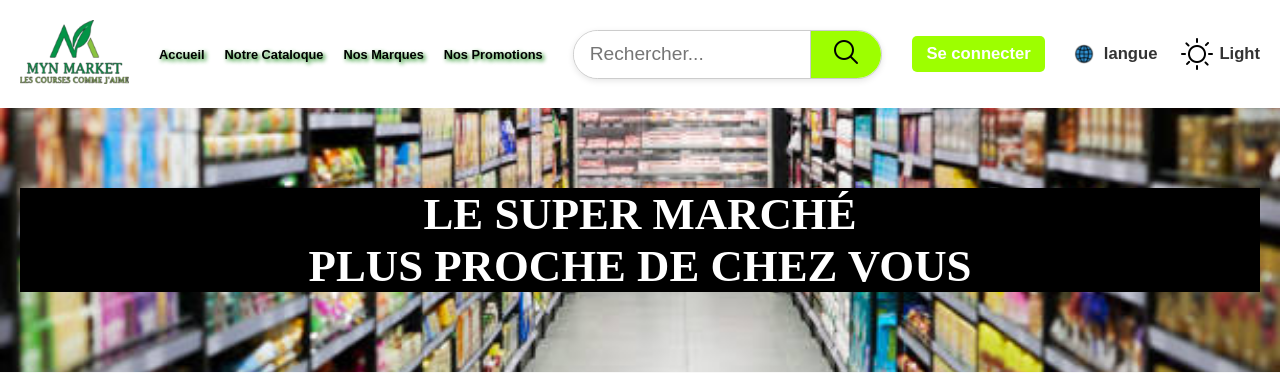
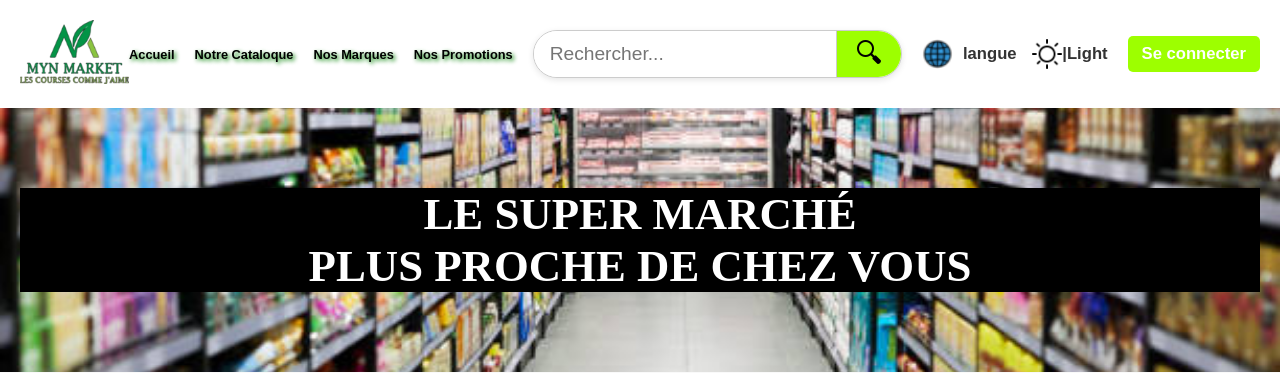
Before and after one commit to dazergf/Fullstack-E-Commerce-Platform-with-Python-Django-, a Django app: page / in a window 1280 px wide. Shown: the top 373 px of the page. Run offline with Django 5.2, Linux system fonts and the light colour scheme.

Commit message:
portofolio

```diff
--- a/MYN_maquet/MYN_maquet/static/header.css
+++ b/MYN_maquet/MYN_maquet/static/header.css
@@ -8,9 +8,9 @@
 header {
     font-size: 1rem;
     display: flex;
-    flex-wrap: wrap;
+    flex-wrap:nowrap;
 
-    gap: 30px;
+    gap: 0;
     align-items: center;
     padding: 20px;
     background-color:rgb(57, 56, 56);
@@ -22,8 +22,8 @@ header {
 
 .logo-container .logo {
     height: 5vw;
-    min-height: 50px;
-    max-height: 100px;
+    min-height: 30px;
+
 
 }
 
@@ -32,14 +32,15 @@ header {
     display: none;
     background: none;
     border: none;
-
+    width: 2.4vw;
+    min-width: 20px;
     cursor: pointer;
     align-items: center;
 }
 
 .menu-toggle img {
-    width: 24px;
-    margin-right: 8px;
+    width: 100%;
+
 }
 
 .menu_list {
@@ -71,8 +72,8 @@ header {
 /* Profil utilisateur */
 .profil {
     display: flex;
+    gap: 15px;
     align-items: center;
-    gap: 15px;
     position: relative;
 }
 
@@ -98,25 +99,38 @@ header {
 .profil a button:hover {
     background-color: #629c04;
 }
+/* search toggle */
+.search-toggle {
+    display: none;
 
+}
 
 /* Theme and language toggle */
 .theme-and-langage-bouton {
     display: none;
+    order: 1;
 }
 
 .theme-and-langage-container {
     display: flex;
     align-items: center;
     gap: 10px;
-    order: 1;
+
+    /* order: 1; */
+
 }
 .dark_light_toggle {
     display: flex;
     align-items: center;
-    gap: 6px;
+
+    margin: 0 5px;
     transition: background-color 0.5s ease;
 
+
+}
+.dark_light_toggle img{
+    width: 2.4vw;
+    min-width: 20px;
 }
 
 .dark_light_toggle:hover {
@@ -180,6 +194,9 @@ header {
         display: none;
         order: -1;
     }
+    .search-toggle {
+        display: block;
+    }
 
 }
 
@@ -197,7 +214,7 @@ header {
         order: 1;
         position: absolute;
         top: 110%;
-        left: 0;
+        right: 10px;
         z-index: 100;
         background-color: white;
         border: 1px solid #ccc;
@@ -210,10 +227,22 @@ header {
 
     .theme-and-langage-bouton {
         display: block;
-        order: 1;
+        height: 10px;
+        min-height: 27px;
+
+    }
+    .theme-and-langage-bouton img {
+       height: 100%;
+        width: auto;
+
 
     }
 
 
+}
+@media (max-width: 426px) {
+    .search-form button {
+        display: none;
+    }
 
 }
--- a/MYN_maquet/MYN_maquet/static/search_bar.css
+++ b/MYN_maquet/MYN_maquet/static/search_bar.css
@@ -2,10 +2,11 @@
 .search-container
 {
     flex-grow: 2;
+    margin: 0 20px;
 }
 .search-form {
     display: flex;
-    max-width: 500px;
+    width: 100%;
     background-color: #fff;
     border: 1px solid #ccc;
     border-radius: 25px;
--- a/MYN_maquet/MYN_maquet/static/select_langages.css
+++ b/MYN_maquet/MYN_maquet/static/select_langages.css
@@ -10,7 +10,7 @@
     gap: 10px;
     background-color: white;
     border: 1px solid #ccc;
-    padding: 8px 14px;
+    /* padding: 8px 14px; */
     border-radius: 5px;
     cursor: pointer;
     transition: background-color 0.5s ease;
@@ -29,15 +29,15 @@
 }
 
 .langue-toggle img {
-    width: 20px;
-    height: 20px;
+    width: 2.4vw;
+    min-width: 20px;
 }
 
 .langue-form {
     display: none;
     position: absolute;
     top: 110%;
-    left: 0;
+    right: 10px;
     z-index: 100;
     background-color: white;
     border: 1px solid #ccc;
--- a/MYN_maquet/MYN_maquet/templates/dark_ligth_bouton.html
+++ b/MYN_maquet/MYN_maquet/templates/dark_ligth_bouton.html
@@ -1,11 +1,11 @@
 {% load static %}
-<div>
+
     <button class="dark_light_toggle active" aria-label="Toggle Dark/Light Mode">
         <img src="{% static 'marquet/images/light_mode.png' %}" alt="Dark Mode" id="dark-light-icon">
-        <span class="toggle-text">Light</span>
+        <span class="toggle-text">|Light</span>
     </button>
 
-</div>
+
 <script>
     document.addEventListener("DOMContentLoaded", () => {
         const toggleButton = document.querySelector('.dark_light_toggle');
--- a/MYN_maquet/MYN_maquet/templates/header.html
+++ b/MYN_maquet/MYN_maquet/templates/header.html
@@ -10,7 +10,7 @@
     <!-- Menu de navigation -->
     <nav class="menu">
         <button class="menu-toggle" aria-label="Ouvrir le menu">
-            <img src="{% static 'marquet/images/liste-a-puces.png' %}" alt="Icône menu">
+            <img src="{% static 'marquet/images/menu-vertical.png' %}" alt="Icône menu">
         </button>
         <ul class="menu_list">
             <li><a href="{% url 'acceuil' %}">Accueil</a></li>
@@ -25,8 +25,11 @@
 
     <!-- Profil utilisateur -->
     <div class="profil">
+        <button class="search-toggle" aria-label="Ouvrir le menu de recherche">
+            <img src="{% static 'marquet/images/search_locate_find_6278.png' %}" alt="search icon image " >
+        </button>
         <button type="submit" class="theme-and-langage-bouton" aria-label="Ouvrir le menu des langages">
-            <img src="{% static 'marquet/images/menu-vertical.png' %}" alt="langage and theme icon image ">
+            <img src="{% static 'marquet/images/icons8-wrench-50.png' %}" alt="langage and theme icon image ">
         </button>
         <div class="theme-and-langage-container">
             {% include "select_langages.html" %}
@@ -42,37 +45,37 @@
             const menuToggle = document.querySelector('.menu-toggle');
             const menuList = document.querySelector('.menu_list');
 
-            const themeLangageContenaire = document.querySelector('.theme-and-langage-container');
-            const themeLangagebouton = document.querySelector('.theme-and-langage-bouton');
+            const searchToggle = document.querySelector('.search-toggle');
+            const searchContainer = document.querySelector('.search-container');
+
+            const themeLangageButton = document.querySelector('.theme-and-langage-bouton');
+            const themeLangageContainer = document.querySelector('.theme-and-langage-container');
 
             document.addEventListener('click', (event) => {
-                const clickedToggle = menuToggle.contains(event.target);
-                const clickedMenu = menuList.contains(event.target);
+                const target = event.target;
 
-                if (clickedToggle) {
-                    // Si on clique sur le bouton, on toggle
-                    menuList.classList.toggle('active');
-                } else if (!clickedMenu) {
-                    // Si on clique ailleurs que sur le menu, on ferme
-                    menuList.classList.remove('active');
+                // Gestion du menu de navigation
+                if (menuToggle && menuToggle.contains(target)) {
+                    menuList?.classList.toggle('active');
+                } else if (!menuList?.contains(target)) {
+                    menuList?.classList.remove('active');
+                }
+
+                // Gestion du menu thème/langue
+                if (themeLangageButton && themeLangageButton.contains(target)) {
+                    themeLangageContainer?.classList.toggle('active');
+                } else if (!themeLangageContainer?.contains(target) && !themeLangageButton?.contains(target)) {
+                    themeLangageContainer?.classList.remove('active');
+                }
+
+                // Gestion de la barre de recherche
+                if (searchToggle && searchToggle.contains(target)) {
+                    searchContainer?.classList.toggle('active');
+                } else if (!searchContainer?.contains(target) && !searchToggle?.contains(target)) {
+                    searchContainer?.classList.remove('active');
                 }
             });
-            document.addEventListener('click', (event) => {
-                const clickedButton = themeLangagebouton.contains(event.target);
-                const clickedContenaire = themeLangageContenaire.contains(event.target);
-
-                if (clickedButton) {
-                    // Si on clique sur le bouton, on toggle
-                    themeLangageContenaire.classList.toggle('active');
-                } else if (!clickedContenaire) {
-                    // Si on clique ailleurs que sur le menu, on ferme
-                    themeLangageContenaire.classList.remove('active');
-                }
-            });
-
-
         });
-
     </script>
 
 </header>
--- a/MYN_maquet/MYN_maquet/templates/search_bar.html
+++ b/MYN_maquet/MYN_maquet/templates/search_bar.html
@@ -1,8 +1,9 @@
 {% load static %}
-<div class="search-container ">
+<div class="search-container">
     <form method="get" action="/catalogue/search" class="search-form">
         <input type="search" name="Barre_de_recherche" placeholder="Rechercher...">
-        <button type="submit"><img src="{% static 'marquet/images/search_locate_find_6278.png' %}" alt="search icon image " ></button>
+        <button type="submit">
+            <img src="{% static 'marquet/images/search_locate_find_6278.png' %}" alt="search icon image " >
+        </button>
     </form>
-    <img  class="search-container-toggle" src="{% static 'marquet/images/search_locate_find_6278.png' %}" alt="search icon image " >
 </div>
```
Also changed, not shown: other parts of MYN_maquet/MYN_maquet/static/search_bar.css (+7 -16 lines), MYN_maquet/marquet/static/marquet/images/icons8-wrench-50.png (added), MYN_maquet/marquet/static/marquet/images/search_locate_find_6278.png.
